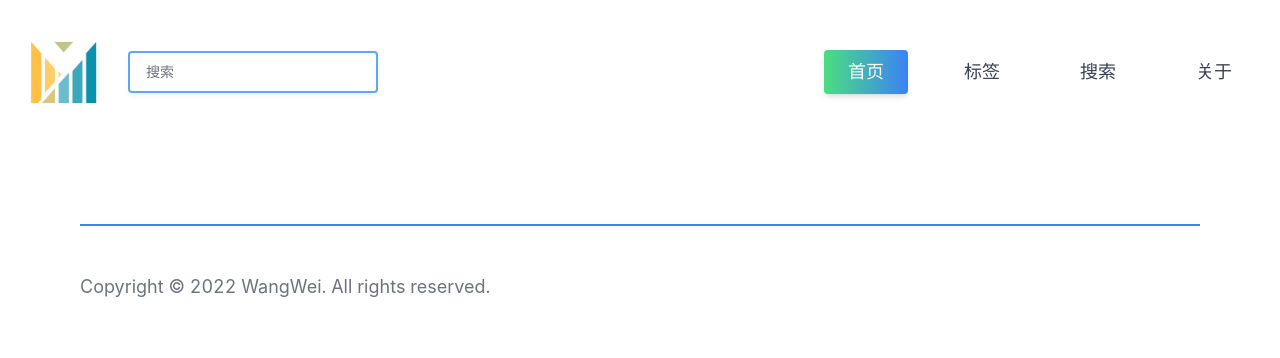
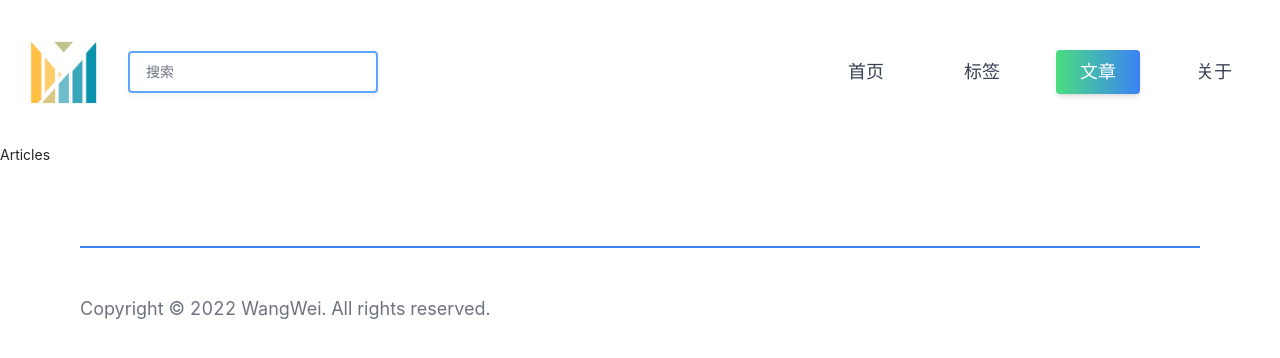
Before and after one commit to AzuraXW/Blog-React, a React (Vite) app: page /articles in a window 1280 px wide. Shown: the top 358 px of the page. Built offline with nearby package versions, Linux system fonts and the light colour scheme.

Commit message:
菜单高亮

```diff
--- a/src/App.jsx
+++ b/src/App.jsx
@@ -6,6 +6,7 @@ import Article from './pages/Article'
 import About from './pages/About'
 import Search from './pages/Search'
 import Footer from './widgets/Footer'
+import Articles from './pages/Articles'
 
 function App() {
   return (
@@ -17,6 +18,7 @@ function App() {
         <Route path="/article/:id" element={<Article />} />
         <Route path="/about" element={<About />} />
         <Route path="/search" element={<Search />} />
+        <Route path="/articles" element={<Articles />} />
       </Routes>
       <Footer />
     </BrowserRouter>
--- a/src/components/Link.jsx
+++ b/src/components/Link.jsx
@@ -1,8 +1,7 @@
 import { Link } from 'react-router-dom'
 
 function MLink({ to, selected = '', children }) {
-  let className =
-    'px-6 py-2 rounded transition-all duration-300 bg-gradient-to-r'
+  let className = 'px-6 py-2 rounded bg-gradient-to-r'
   className += selected
     ? ' shadow-md bg-blue-500 text-white hover:text-white from-green-400 to-blue-500'
     : ' hover:bg-blue-300 hover:text-zinc-100 text-gray-700 hover:from-green-200 hover:to-blue-300'
--- /dev/null
+++ b/src/pages/Articles.jsx
@@ -0,0 +1,7 @@
+import React from 'react'
+
+function Articles() {
+  return <div>Articles</div>
+}
+
+export default Articles
--- a/src/pages/Index.jsx
+++ b/src/pages/Index.jsx
@@ -17,7 +17,7 @@ function Index() {
         ))}
       </div>
       <Circle
-        className="absolute bottom-0  left-[20%] md:bottom-20 -z-10 animate-spin-slow"
+        className="absolute bottom-0  left-[20%] md:bottom-20 -z-10 animate-spin-slow origin-top-right"
         width="120px"
         height="120px"
       />
@@ -32,12 +32,12 @@ function Index() {
         height="180px"
       />
       <Circle
-        className="absolute left-[45%] top-[40%] -z-10 animate-spin-slow"
+        className="absolute left-[45%] top-[40%] -z-10 animate-spin-slow origin-bottom-left"
         width="180px"
         height="180px"
       />
       <Circle
-        className="absolute left-[70%] bottom-20 -z-10 animate-spin-slow"
+        className="absolute left-[70%] bottom-20 -z-10 animate-spin-slow origin-top-right"
         width="160px"
         height="160px"
       />
--- a/src/widgets/Footer.jsx
+++ b/src/widgets/Footer.jsx
@@ -1,5 +1,6 @@
 import React from 'react'
 import IconFont from '../components/IconFont'
+import { Tooltip } from 'antd'
 
 function Footer() {
   return (
@@ -8,12 +9,20 @@ function Footer() {
         Copyright © 2022 WangWei. All rights reserved.
       </p>
       <div>
+        <Tooltip title="github" placement="topLeft">
+          <a href="https://github.com/AzuraXW" target="_blank">
             <IconFont
               type="icon-github"
               className="mr-10 text-lg"
               style={{ fontSize: '40px' }}
             />
+          </a>
+        </Tooltip>
+        <Tooltip title="掘金">
+          <a href="https://juejin.cn/user/3825956197763976" target="_blank">
             <IconFont type="icon-juejin" style={{ fontSize: '40px' }} />
+          </a>
+        </Tooltip>
       </div>
     </div>
   )
--- a/src/widgets/Header.jsx
+++ b/src/widgets/Header.jsx
@@ -2,8 +2,13 @@ import React from 'react'
 import Logo from '../assets/logo.png'
 import MLink from '../components/Link'
 import IconFont from '../components/IconFont'
+import { useNavigate, useLocation } from 'react-router-dom'
 
 function Header() {
+  const navigate = useNavigate()
+  const location = useLocation()
+  const pathname = location.pathname
+  console.log(location.pathname)
   return (
     <header className="flex justify-between py-8 px-6 items-center">
       <div className="flex items-center">
@@ -11,7 +16,8 @@ function Header() {
         <div className="ml-6">
           <div
             className="px-4 py-2 border-2 border-blue-400 rounded outline-none w-[250px]
-          cursor-pointer shadow-md shadow-zinc-100 flex justify-between items-center">
+          cursor-pointer shadow-md shadow-zinc-100 flex justify-between items-center"
+            onClick={() => navigate('/search')}>
             <span className="text-gray-500">搜索</span>
             <IconFont
               type="icon-sousuo"
@@ -21,12 +27,18 @@ function Header() {
         </div>
       </div>
       <nav className="grid grid-cols-4 gap-x-8 text-[18px] items-center justify-items-center">
-        <MLink to="/" selected>
+        <MLink to="/" selected={pathname === '/'}>
           首页
         </MLink>
-        <MLink to="/tag">标签</MLink>
-        <MLink to="/search">搜索</MLink>
-        <MLink to="/about">关于</MLink>
+        <MLink to="/tag" selected={pathname === '/tag'}>
+          标签
+        </MLink>
+        <MLink to="/articles" selected={pathname === '/articles'}>
+          文章
+        </MLink>
+        <MLink to="/about" selected={pathname === '/about'}>
+          关于
+        </MLink>
       </nav>
     </header>
   )
```
Lines whose indentation alone changed are shown as unchanged.
